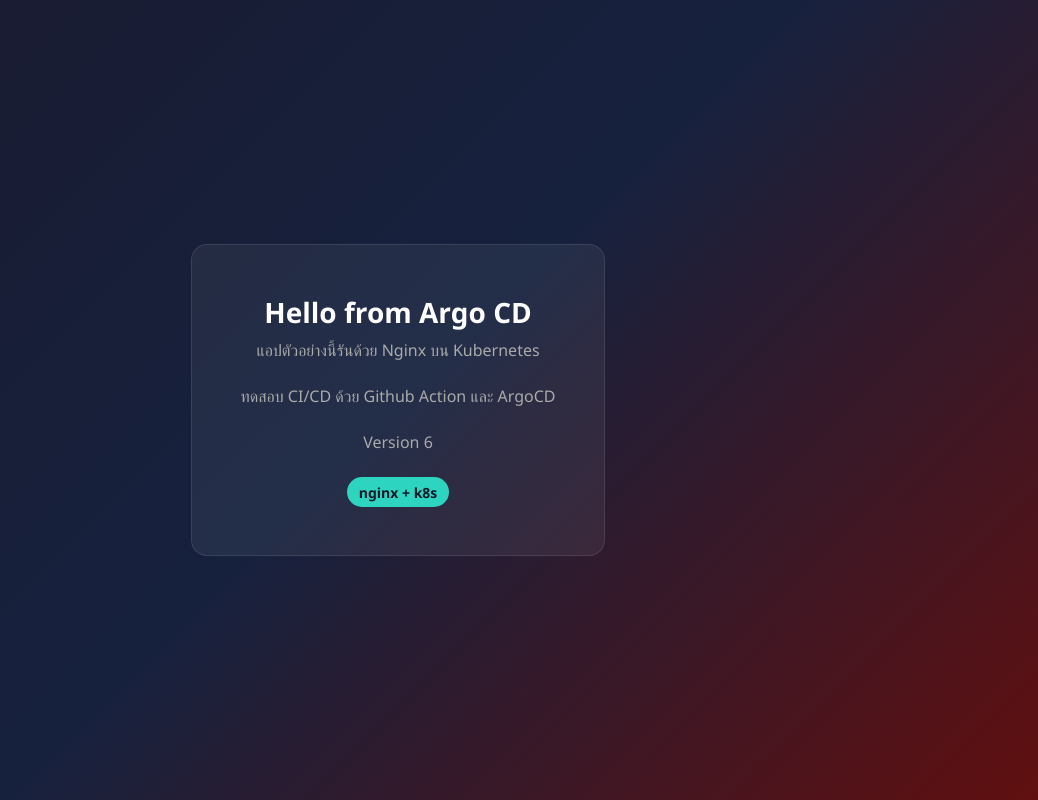
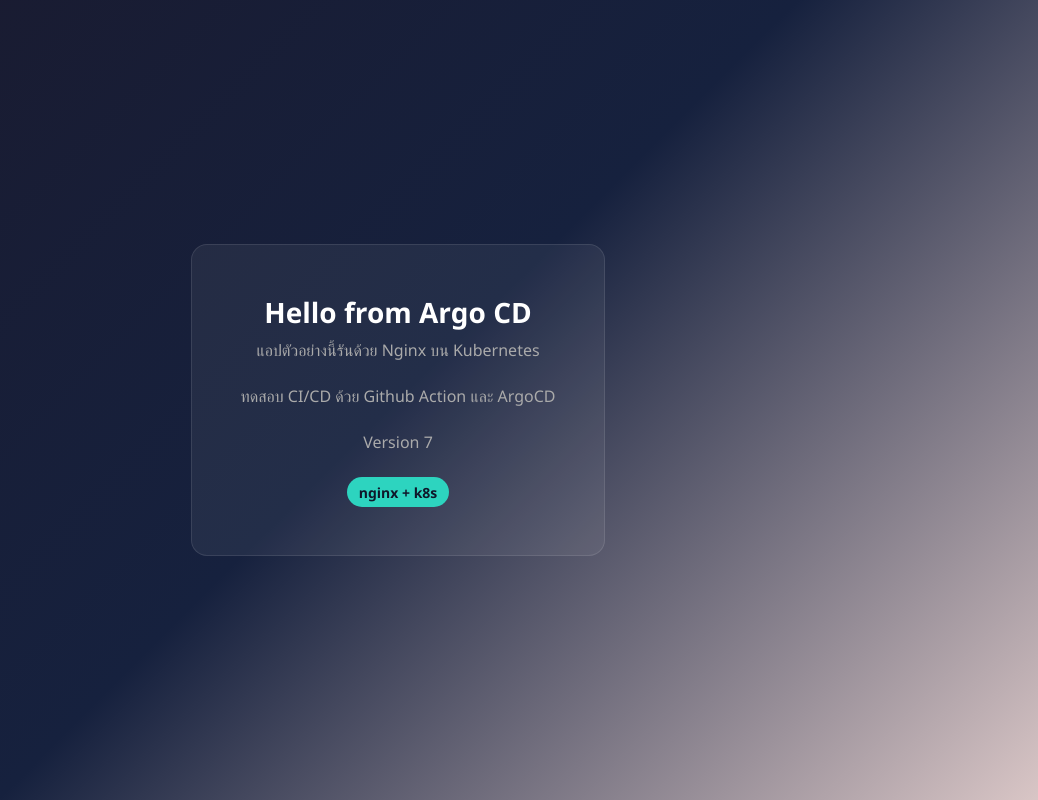
Before and after one commit to mlizking/learn-argo, a website: page app/index.html in a window 1280 px wide. Shown: the whole page, without its empty margins (242-1280 px from the left). Drawn offline with Linux system fonts and the light colour scheme.

Commit message:
Update index.html to change version from 6 to 7 and adjust background gradient color for the Argo CD sample app

```diff
--- a/app/index.html
+++ b/app/index.html
@@ -12,7 +12,7 @@
       display: flex;
       align-items: center;
       justify-content: center;
-      background: linear-gradient(135deg, #1a1a2e 0%, #16213e 50%, #600f0f 100%);
+      background: linear-gradient(135deg, #1a1a2e 0%, #16213e 50%, #600f0f3d 100%);
       color: #eee;
     }
     .card {
@@ -41,7 +41,7 @@
     <h1>Hello from Argo CD</h1>
     <p>แอปตัวอย่างนี้รันด้วย Nginx บน Kubernetes</p>
     <p>ทดสอบ CI/CD ด้วย Github Action และ ArgoCD</p>
-    <p>Version 6</p>
+    <p>Version 7</p>
     <span class="badge">nginx + k8s</span>
   </div>
 </body>
```
